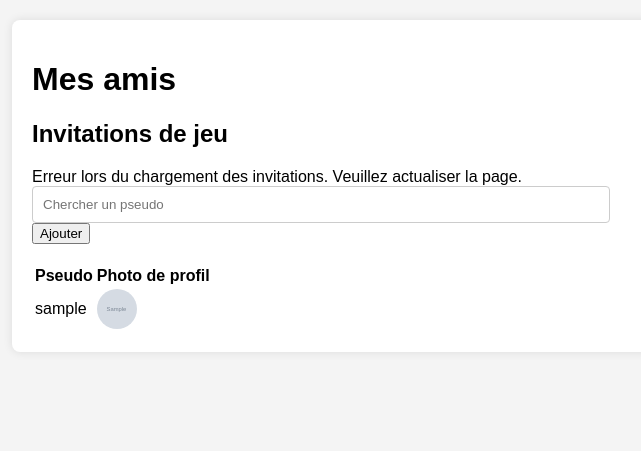
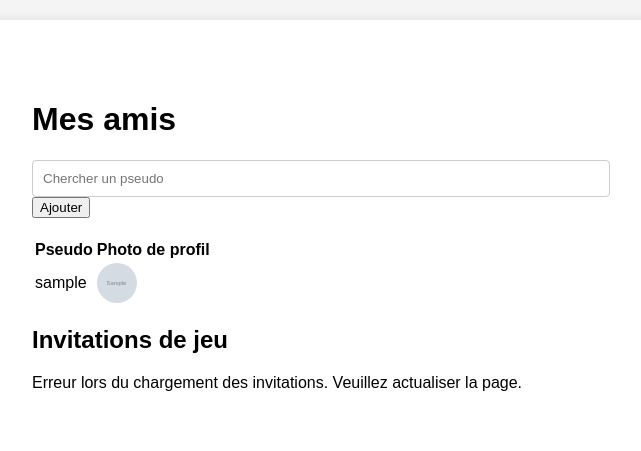
Before and after one commit to FlorentBelotti/42_cursus_ft_transcendence, a Django app: template django/src/templates/friends.html in a window 1280 px wide. Shown: the top 451 px of the page, without its empty margins (308-949 px from the left). Run offline with Django 3.2, Linux system fonts and the light colour scheme; the template is opened without the code that fills it: most values are stand-ins (such as "Sample title", 1, 10 or a date in 2020); grey boxes marked "Sample" are stand-in pictures.

Commit message:
friends invite padding

```diff
--- a/django/src/static/css/friends.css
+++ b/django/src/static/css/friends.css
@@ -7,7 +7,7 @@ body {
 
 .container {
     width: 100%;
-    padding: 20px;
+    padding: 60px;
     background-color: #ffffff;
     box-shadow: 0 0 10px rgba(0, 0, 0, 0.1);
     margin: 20px auto;
--- a/django/src/templates/friends.html
+++ b/django/src/templates/friends.html
@@ -3,14 +3,6 @@
 
 <div class="container mx-auto p-4">
     <h1 class="text-2xl font-bold mb-6">Mes amis</h1>
-    {% csrf_token %}
-    <!-- Game Invitations Section -->
-    <div class="bg-white rounded-lg shadow mb-6 p-4">
-        <h2 class="text-xl font-bold mb-4">Invitations de jeu</h2>
-        <div id="game-invitations-container">
-            <p class="text-gray-500">Chargement des invitations...</p>
-        </div>
-    </div>
 
     <form method="post">
         {% csrf_token %}
@@ -52,6 +44,15 @@
             </tbody>
         </table>
     </div>
+
+    {% csrf_token %}
+    <div class="bg-white rounded-lg shadow mb-6 p-4">
+        <h2 class="text-xl font-bold mb-4">Invitations de jeu</h2>
+        <div id="game-invitations-container">
+            <p class="text-gray-500">Chargement des invitations...</p>
+        </div>
+    </div>
+
 </div>
 
 <!-- Add styles for invitation cards and profile pictures -->
```
